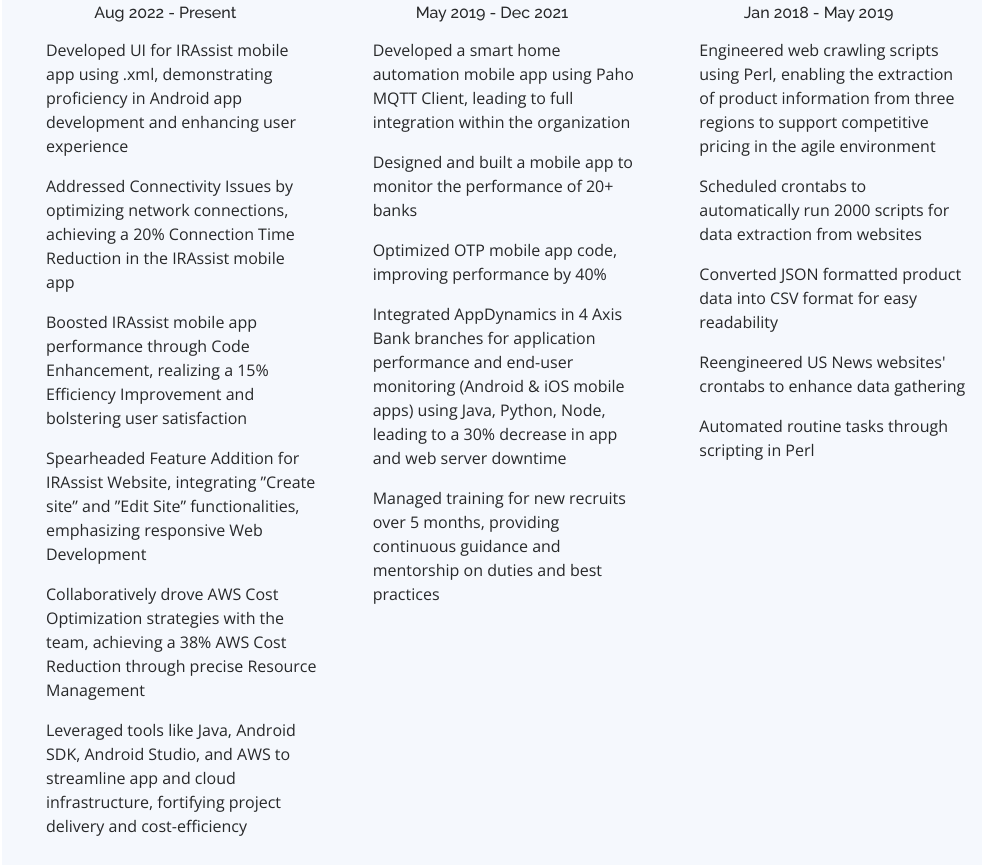
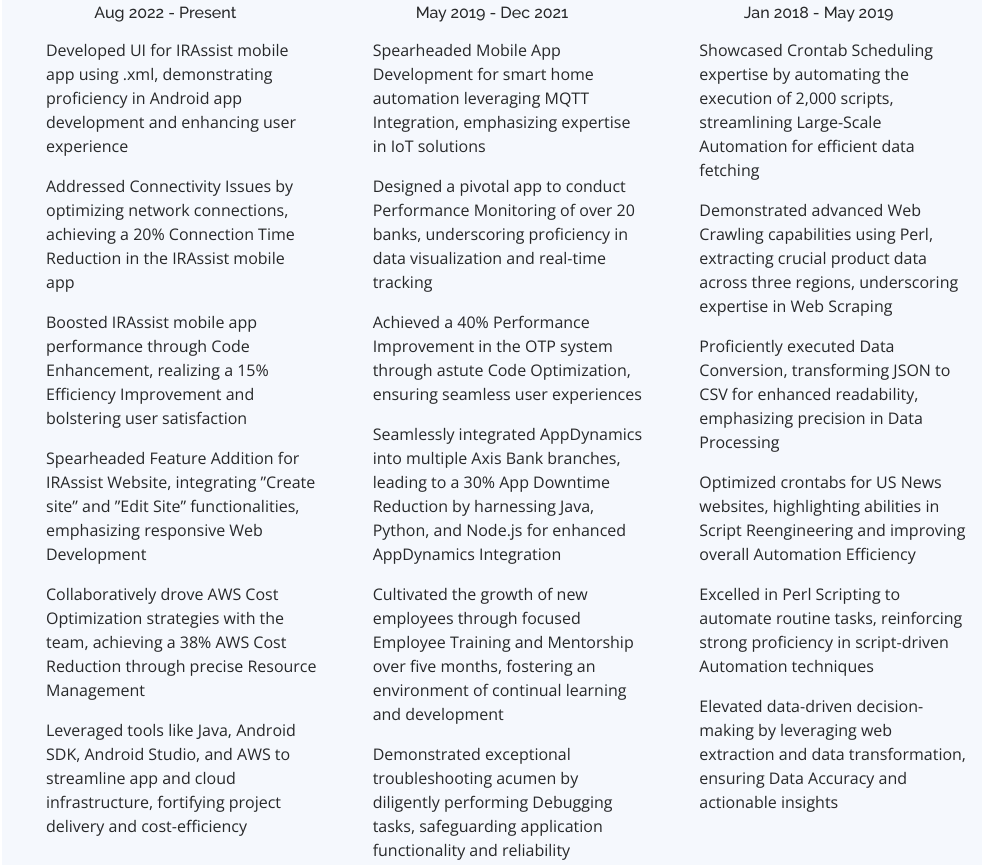
Before and after one commit to simunde/simunde.github.io, a plain HTML site: page index.html in a window 1280 px wide. Shown: the part 1726-2591 px from the top of the page, without its empty margins (298-1280 px from the left). Drawn offline with nearby package versions, Linux system fonts and the light colour scheme.

Commit message:
Update index.html

```diff
--- a/index.html
+++ b/index.html
@@ -325,13 +325,14 @@
                 <h6 class="text-center" style="margin-top: 10px;">May 2019 - Dec 2021<strong></strong></h6>
 
 
-                <p><ul> Developed a smart home automation mobile app using Paho MQTT Client, leading to full integration within the organization</ul>
-                  <ul> Designed and built a mobile app to monitor the performance of 20+ banks</ul>
-                  <ul>Optimized OTP mobile app code, improving performance by 40%</ul>
-                  <ul> Integrated AppDynamics in 4 Axis Bank branches for application performance and end-user monitoring (Android
-                & iOS mobile apps) using Java, Python, Node, leading to a 30% decrease in app and web server downtime </ul>
-                <ul> Managed training for new recruits over 5 months, providing continuous guidance and mentorship on duties and
-                best practices</ul>
+                <p><ul> Spearheaded Mobile App Development for smart home automation leveraging MQTT Integration, emphasizing expertise in IoT solutions</ul>
+                  <ul> Designed a pivotal app to conduct Performance Monitoring of over 20 banks, underscoring proficiency in data visualization and real-time tracking</ul>
+                  <ul>Achieved a 40% Performance Improvement in the OTP system through astute Code Optimization, ensuring seamless user experiences</ul>
+                  <ul> Seamlessly integrated AppDynamics into multiple Axis Bank branches, leading to a 30% App Downtime Reduction by harnessing Java, Python, and Node.js for
+enhanced AppDynamics Integration </ul>
+                <ul> Cultivated the growth of new employees through focused Employee Training and Mentorship over five months, fostering an environment of continual learning and
+development</ul>
+                <ul>Demonstrated exceptional troubleshooting acumen by diligently performing Debugging tasks, safeguarding application functionality and reliability</ul>
 
 
               </a>
@@ -349,11 +350,12 @@
 
                 <h6 class="text-center" style="margin-top: 10px;">Jan 2018 - May 2019<strong></strong></h6>
 
-                <p><ul> Engineered web crawling scripts using Perl, enabling the extraction of product information from three regions to support competitive pricing in the agile environment</ul>
-                  <ul>Scheduled crontabs to automatically run 2000 scripts for data extraction from websites</p></ul>
-                  <ul>Converted JSON formatted product data into CSV format for easy readability</p></ul>
-                  <ul>Reengineered US News websites' crontabs to enhance data gathering</p></ul>
-                 <ul> Automated routine tasks through scripting in Perl</ul>
+                <p><ul> Showcased Crontab Scheduling expertise by automating the execution of 2,000 scripts, streamlining Large-Scale Automation for efficient data fetching</ul>
+                  <ul>Demonstrated advanced Web Crawling capabilities using Perl, extracting crucial product data across three regions, underscoring expertise in Web Scraping</p></ul>
+                  <ul>Proficiently executed Data Conversion, transforming JSON to CSV for enhanced readability, emphasizing precision in Data Processing</p></ul>
+                  <ul>Optimized crontabs for US News websites, highlighting abilities in Script Reengineering and improving overall Automation Efficiency</p></ul>
+                 <ul> Excelled in Perl Scripting to automate routine tasks, reinforcing strong proficiency in script-driven Automation techniques</ul>
+                <ul>Elevated data-driven decision-making by leveraging web extraction and data transformation, ensuring Data Accuracy and actionable insights</ul>
               </a>
               <div class="portfolio-links">
 
```
